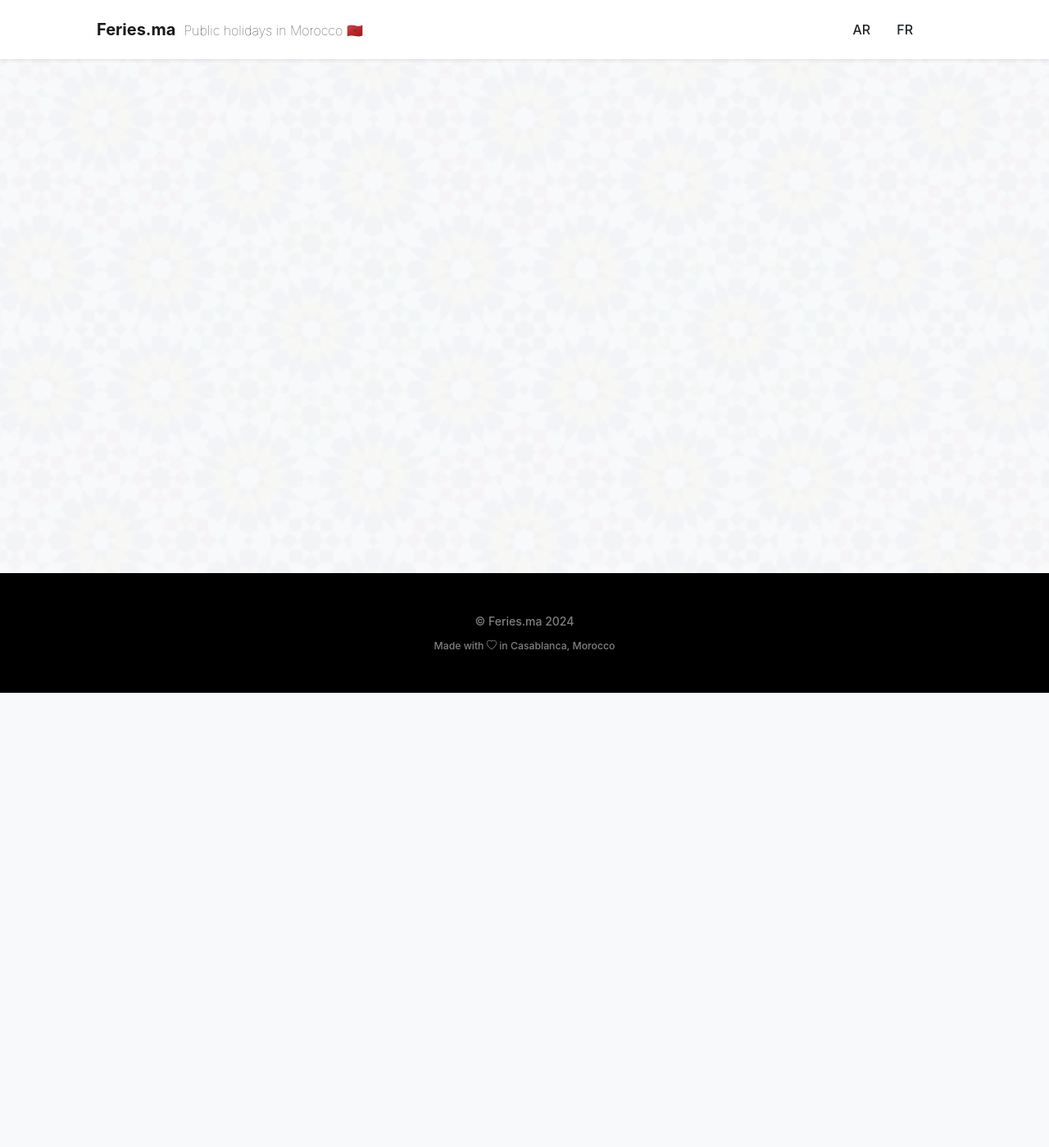
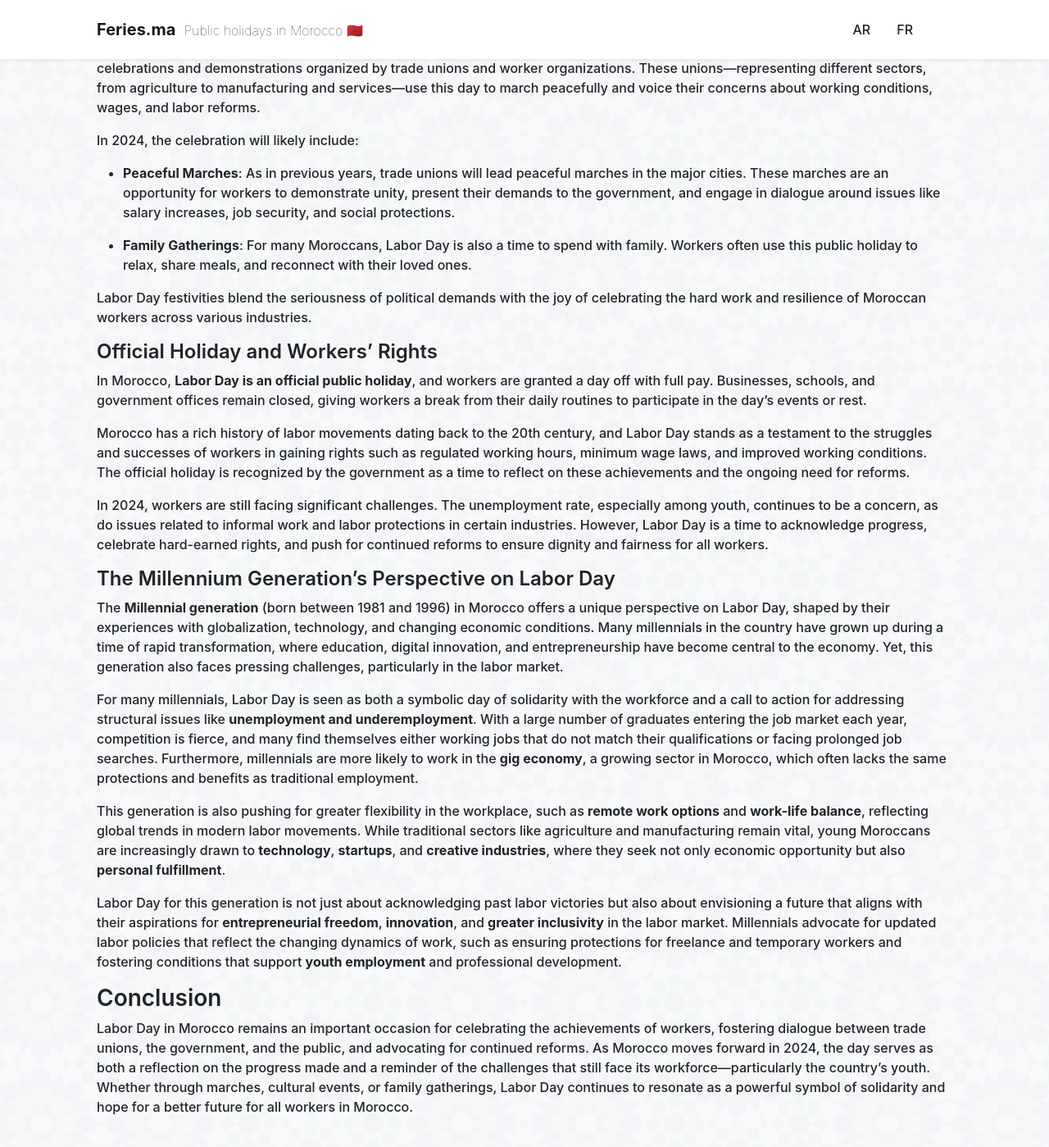
Before and after one commit to jbinfo/jours-feries-maroc, a Jekyll site: the page built from _feries/en/2024/fete-du-travail.md, in a window 1280 px wide and 1400 px high, scrolled down 555 px. Shown: the whole window at 82% size. Built offline with Jekyll 4.4.1, drawn with Linux system fonts in a browser that asks for light colours; some of the changed text lies outside the part shown.

Commit message:
add article

```diff
--- /dev/null
+++ b/_feries/en/2024/fete-du-travail.md
@@ -0,0 +1,47 @@
+---
+lang: en
+layout: holiday
+title: Labor Day
+description: International Workers' Day, now Labor Day, is an annual international holiday celebrating workers. It is the occasion for major demonstrations of the labor movement.
+image: fete-du-travail-2024.webp
+permalink: /en/feries/2024/:title:output_ext
+startDate: 2024-05-01
+endDate: 2024-05-01
+---
+### Labor Day in Morocco 2024: A Celebration of Workers' Rights and Achievements
+
+Labor Day, or **Fête du Travail** in Morocco, is celebrated annually on **May 1st**. It is a day dedicated to honoring the achievements of the working class and emphasizing the importance of workers' rights. In 2024, this occasion holds particular significance as Morocco continues to navigate economic and social challenges while fostering growth, labor reforms, and inclusivity in the workforce.
+
+#### Festivities and Events on Labor Day
+
+On May 1st, the streets of Morocco's major cities, such as Casablanca, Rabat, and Marrakech, are often filled with a variety of celebrations and demonstrations organized by trade unions and worker organizations. These unions—representing different sectors, from agriculture to manufacturing and services—use this day to march peacefully and voice their concerns about working conditions, wages, and labor reforms.
+
+In 2024, the celebration will likely include:
+
+- **Peaceful Marches**: As in previous years, trade unions will lead peaceful marches in the major cities. These marches are an opportunity for workers to demonstrate unity, present their demands to the government, and engage in dialogue around issues like salary increases, job security, and social protections.
+
+- **Family Gatherings**: For many Moroccans, Labor Day is also a time to spend with family. Workers often use this public holiday to relax, share meals, and reconnect with their loved ones.
+
+Labor Day festivities blend the seriousness of political demands with the joy of celebrating the hard work and resilience of Moroccan workers across various industries.
+
+#### Official Holiday and Workers' Rights
+
+In Morocco, **Labor Day is an official public holiday**, and workers are granted a day off with full pay. Businesses, schools, and government offices remain closed, giving workers a break from their daily routines to participate in the day's events or rest.
+
+Morocco has a rich history of labor movements dating back to the 20th century, and Labor Day stands as a testament to the struggles and successes of workers in gaining rights such as regulated working hours, minimum wage laws, and improved working conditions. The official holiday is recognized by the government as a time to reflect on these achievements and the ongoing need for reforms.
+
+In 2024, workers are still facing significant challenges. The unemployment rate, especially among youth, continues to be a concern, as do issues related to informal work and labor protections in certain industries. However, Labor Day is a time to acknowledge progress, celebrate hard-earned rights, and push for continued reforms to ensure dignity and fairness for all workers.
+
+#### The Millennium Generation’s Perspective on Labor Day
+
+The **Millennial generation** (born between 1981 and 1996) in Morocco offers a unique perspective on Labor Day, shaped by their experiences with globalization, technology, and changing economic conditions. Many millennials in the country have grown up during a time of rapid transformation, where education, digital innovation, and entrepreneurship have become central to the economy. Yet, this generation also faces pressing challenges, particularly in the labor market.
+
+For many millennials, Labor Day is seen as both a symbolic day of solidarity with the workforce and a call to action for addressing structural issues like **unemployment and underemployment**. With a large number of graduates entering the job market each year, competition is fierce, and many find themselves either working jobs that do not match their qualifications or facing prolonged job searches. Furthermore, millennials are more likely to work in the **gig economy**, a growing sector in Morocco, which often lacks the same protections and benefits as traditional employment.
+
+This generation is also pushing for greater flexibility in the workplace, such as **remote work options** and **work-life balance**, reflecting global trends in modern labor movements. While traditional sectors like agriculture and manufacturing remain vital, young Moroccans are increasingly drawn to **technology**, **startups**, and **creative industries**, where they seek not only economic opportunity but also **personal fulfillment**.
+
+Labor Day for this generation is not just about acknowledging past labor victories but also about envisioning a future that aligns with their aspirations for **entrepreneurial freedom**, **innovation**, and **greater inclusivity** in the labor market. Millennials advocate for updated labor policies that reflect the changing dynamics of work, such as ensuring protections for freelance and temporary workers and fostering conditions that support **youth employment** and professional development.
+
+### Conclusion
+
+Labor Day in Morocco remains an important occasion for celebrating the achievements of workers, fostering dialogue between trade unions, the government, and the public, and advocating for continued reforms. As Morocco moves forward in 2024, the day serves as both a reflection on the progress made and a reminder of the challenges that still face its workforce—particularly the country's youth. Whether through marches, cultural events, or family gatherings, Labor Day continues to resonate as a powerful symbol of solidarity and hope for a better future for all workers in Morocco.
```
Also changed, not shown: _data/picture.yml (+6 -6 lines), _feries/ar/2024/fete-du-travail.html (deleted, +0 -9 lines), _feries/ar/2024/fete-du-travail.md (added, +45 -0 lines), _feries/ar/2025/fete-du-travail.html (deleted, +0 -9 lines), _feries/ar/2025/fete-du-travail.md (added, +37 -0 lines), _feries/en/2024/fete-du-travail.html (deleted, +0 -9 lines), _feries/en/2025/fete-du-travail.html (deleted, +0 -9 lines), _feries/en/2025/fete-du-travail.md (added, +37 -0 lines), _feries/fr/2024/fete-du-travail.html (deleted, +0 -9 lines), _feries/fr/2024/fete-du-travail.md (added, +47 -0 lines), _feries/fr/2025/fete-du-travail.html (deleted, +0 -9 lines), _feries/fr/2025/fete-du-travail.md (added, +37 -0 lines), assets/img/fete-du-travail-2024.webp (added), assets/img/fete-du-travail-2025.webp (added).
